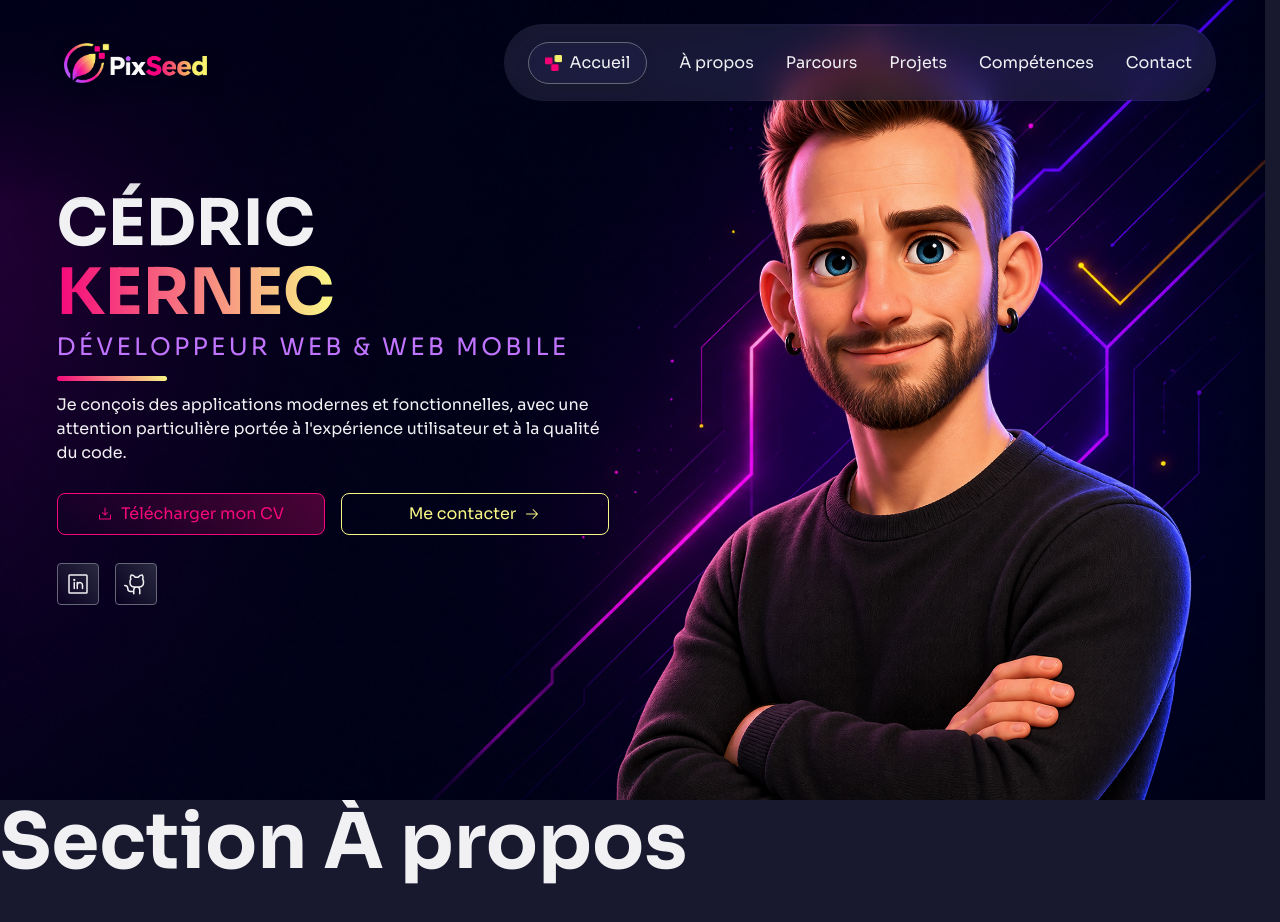
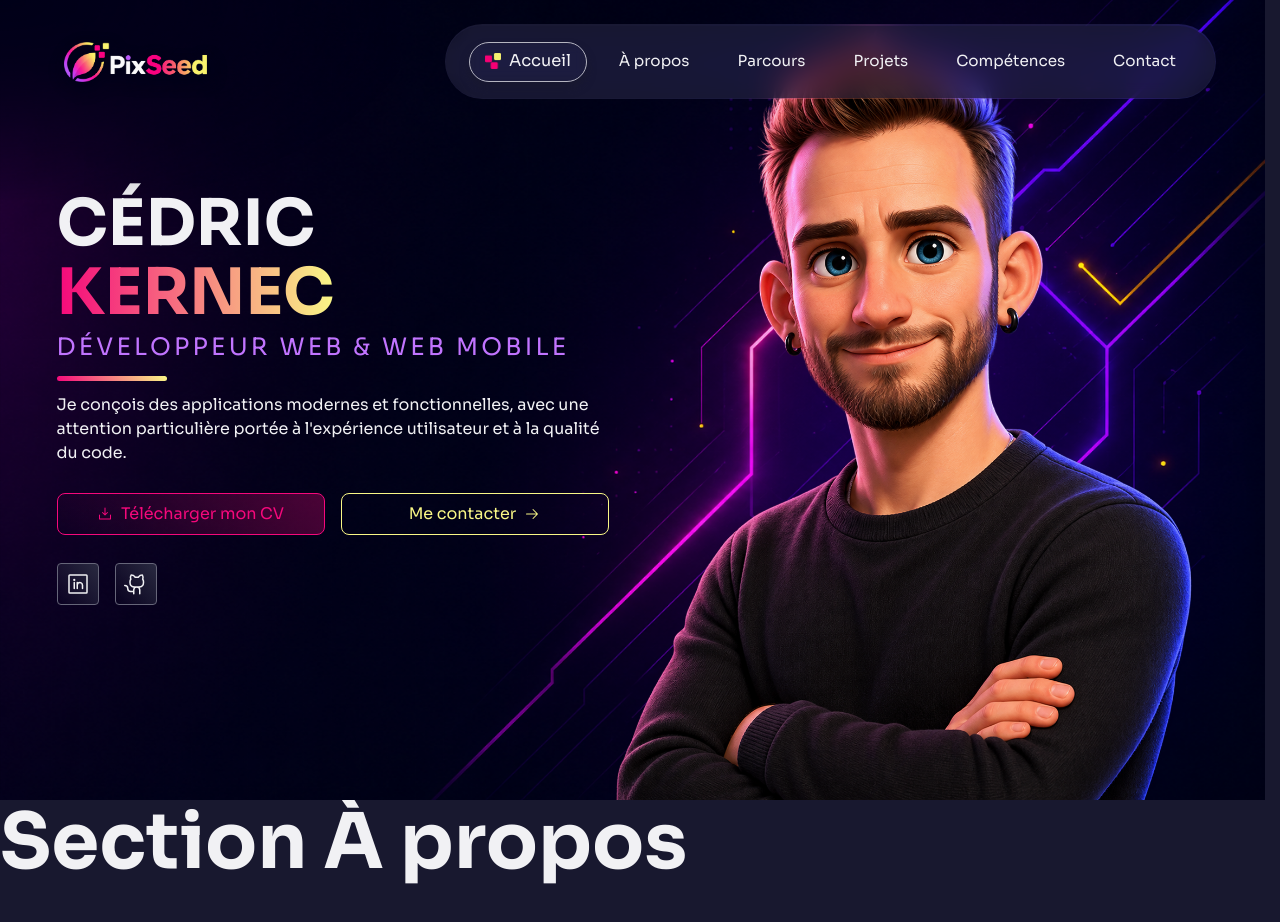
Before and after one commit to pixseed/portfolio-cedric-kernec, a React (Vite) app: page / in a window 1280 px wide. Shown: the top 922 px of the page. Built offline with nearby package versions, Linux system fonts and the light colour scheme.

Commit message:
feat: finaliser la navigation desktop et mettre à jour les tokens de design system

```diff
--- a/src/components/Navbar/Navbar.tsx
+++ b/src/components/Navbar/Navbar.tsx
@@ -18,7 +18,12 @@ import { useEffect, useState, useRef } from "react";
 export default function Navbar() {
   const [isOpen, setIsOpen] = useState(false);
   const [activeSection, setActiveSection] = useState("home");
+  const [activeIndicatorStyle, setActiveIndicatorStyle] = useState({
+    left: 0,
+    width: 0,
+  });
   const navbarRef = useRef<HTMLElement>(null);
+  const desktopMenuRef = useRef<HTMLUListElement>(null);
 
   function handleMenuToggle() {
     setIsOpen((prev) => !prev);
@@ -61,12 +66,18 @@ export default function Navbar() {
     };
   }, [isOpen]);
 
+  /*
+   * Observe les sections de la page afin de :
+   * - identifier la section actuellement visible ;
+   * - mettre à jour le lien actif dans la navigation ;
+   * - arrêter l'observation au démontage du composant.
+   */
   useEffect(() => {
     const sections = document.querySelectorAll("section");
     const observer = new IntersectionObserver(
       (entries) => {
         entries.forEach((entry) => {
-          if (entry.isIntersecting) {
+          if (entry.intersectionRatio >= 0.5) {
             setActiveSection(entry.target.id);
           }
         });
@@ -84,6 +95,47 @@ export default function Navbar() {
       observer.disconnect();
     };
   }, []);
+
+  /*
+   * Positionne l'indicateur visuel sur le lien actif :
+   * - récupère les dimensions du lien actif ;
+   * - calcule sa position par rapport au menu ;
+   * - adapte la position et la largeur de l'indicateur.
+   */
+  useEffect(() => {
+    const menu = desktopMenuRef.current;
+
+    if (!menu) return;
+
+    const activeLink = menu.querySelector(`a[href="#${activeSection}"]`);
+
+    if (!activeLink) return;
+
+    function updateIndicator(
+      menuElement: HTMLUListElement,
+      activeLinkElement: Element,
+    ) {
+      const activeLinkRect = activeLinkElement.getBoundingClientRect();
+      const menuRect = menuElement.getBoundingClientRect();
+
+      setActiveIndicatorStyle({
+        left: activeLinkRect.left - menuRect.left,
+        width: activeLinkRect.width,
+      });
+    }
+
+    updateIndicator(menu, activeLink);
+
+    const resizeObserver = new ResizeObserver(() => {
+      updateIndicator(menu, activeLink);
+    });
+
+    resizeObserver.observe(activeLink);
+
+    return () => {
+      resizeObserver.disconnect();
+    };
+  }, [activeSection]);
 
   return (
     <nav
@@ -146,41 +198,67 @@ export default function Navbar() {
         </li>
       </ul>
 
-      <ul className={styles.desktopMenu}>
+      <ul ref={desktopMenuRef} className={styles.desktopMenu}>
+        <li
+          className={styles.activeIndicator}
+          aria-hidden="true"
+          style={{
+            left: activeIndicatorStyle.left,
+            width: activeIndicatorStyle.width,
+          }}
+        />
         <li>
-          <a href="#home" className={activeSection === "home" ? styles.active : ""}>
-            {activeSection === "home" && <img src={pixelsLogo} alt="" />}
-            Accueil
+          <a
+            href="#home"
+            className={activeSection === "home" ? styles.active : ""}
+          >
+            <img src={pixelsLogo} alt="" className={styles.pixelsLogo} />
+            <span>Accueil</span>
           </a>
         </li>
         <li>
-          <a href="#about" className={activeSection === "about" ? styles.active : ""}>
-            {activeSection === "about" && <img src={pixelsLogo} alt="" />}
-            À propos
+          <a
+            href="#about"
+            className={activeSection === "about" ? styles.active : ""}
+          >
+            <img src={pixelsLogo} alt="" className={styles.pixelsLogo} />
+            <span>À propos</span>
           </a>
         </li>
         <li>
-          <a href="#journey" className={activeSection === "journey" ? styles.active : ""}>
-            {activeSection === "journey" && <img src={pixelsLogo} alt="" />}
-            Parcours
+          <a
+            href="#journey"
+            className={activeSection === "journey" ? styles.active : ""}
+          >
+            <img src={pixelsLogo} alt="" className={styles.pixelsLogo} />
+            <span>Parcours</span>
           </a>
         </li>
         <li>
-          <a href="#projects" className={activeSection === "projects" ? styles.active : ""}>
-            {activeSection === "projects" && <img src={pixelsLogo} alt="" />}
-            Projets
+          <a
+            href="#projects"
+            className={activeSection === "projects" ? styles.active : ""}
+          >
+            <img src={pixelsLogo} alt="" className={styles.pixelsLogo} />
+            <span>Projets</span>
           </a>
         </li>
         <li>
-          <a href="#skills" className={activeSection === "skills" ? styles.active : ""}>
-            {activeSection === "skills" && <img src={pixelsLogo} alt="" />}
-            Compétences
+          <a
+            href="#skills"
+            className={activeSection === "skills" ? styles.active : ""}
+          >
+            <img src={pixelsLogo} alt="" className={styles.pixelsLogo} />
+            <span>Compétences</span>
           </a>
         </li>
         <li>
-          <a href="#contact" className={activeSection === "contact" ? styles.active : ""}>
-            {activeSection === "contact" && <img src={pixelsLogo} alt="" />}
-            Contact
+          <a
+            href="#contact"
+            className={activeSection === "contact" ? styles.active : ""}
+          >
+            <img src={pixelsLogo} alt="" className={styles.pixelsLogo} />
+            <span>Contact</span>
           </a>
         </li>
       </ul>
--- a/src/components/Navbar/navbar.module.scss
+++ b/src/components/Navbar/navbar.module.scss
@@ -1,5 +1,8 @@
 @use "../../styles/abstracts/variables" as vars;
 @use "../../styles/abstracts/mixins" as mixins;
+
+$desktop-link-height: 40px;
+$mobile-bubble-size: 72px;
 
 /* ==========================================
  * Styles communs
@@ -59,7 +62,7 @@
 .menu {
     position: absolute;
     left: 50%;
-    bottom: calc(100% - (vars.$bubble-size / 2));
+    bottom: calc(100% - ($mobile-bubble-size / 2));
     transform: translateX(-50%);
 
     width: 300px;
@@ -69,24 +72,28 @@
     pointer-events: none;
     list-style: none;
 
-    transition: visibility 0s linear 0.5s;
+    transition: visibility 0s linear vars.$transition-duration-slow;
 
     li {
         position: absolute;
         left: 50%;
         bottom: 0;
 
-        width: vars.$bubble-size;
-        height: vars.$bubble-size;
+        width: $mobile-bubble-size;
+        height: $mobile-bubble-size;
 
         transform: translateX(-50%) scale(0.7);
         opacity: 0;
 
         transition:
-            left 0.35s cubic-bezier(0.22, 1, 0.36, 1),
-            bottom 0.35s cubic-bezier(0.22, 1, 0.36, 1),
-            transform 0.35s cubic-bezier(0.22, 1, 0.36, 1),
-            opacity 0.2s ease;
+            left vars.$transition-duration-default
+                vars.$transition-easing-smooth,
+            bottom vars.$transition-duration-default
+                vars.$transition-easing-smooth,
+            transform vars.$transition-duration-default
+                vars.$transition-easing-smooth,
+            opacity vars.$transition-duration-fast
+                vars.$transition-easing-default;
     }
 
     a {
@@ -99,7 +106,7 @@
         height: 100%;
         gap: vars.$spacing-1;
 
-        color: vars.$neutral-100;
+        color: vars.$text-primary;
 
         @include mixins.glass-surface($radius: vars.$radius-full);
     }
@@ -141,14 +148,14 @@
 
     li:nth-child(2) {
         left: 34.6%;
-        bottom: calc(100% - vars.$bubble-size);
+        bottom: calc(100% - $mobile-bubble-size);
 
         transition-delay: 0.05s;
     }
 
     li:nth-child(3) {
         left: 65.4%;
-        bottom: calc(100% - vars.$bubble-size);
+        bottom: calc(100% - $mobile-bubble-size);
 
         transition-delay: 0.1s;
     }
@@ -175,10 +182,10 @@
     align-items: center;
     justify-content: center;
 
-    height: vars.$bubble-size;
-    width: vars.$bubble-size;
+    height: $mobile-bubble-size;
+    width: $mobile-bubble-size;
 
-    color: vars.$neutral-100;
+    color: vars.$text-primary;
     border: none;
 
     z-index: 2;
@@ -194,7 +201,7 @@
     flex-direction: column;
     align-items: center;
     justify-content: center;
-    color: vars.$neutral-100;
+    color: vars.$text-primary;
 
     img {
         height: 2rem;
@@ -207,19 +214,22 @@
  * ========================================== */
 .desktopMenu {
     display: none;
+    position: relative;
+
     align-items: center;
-    gap: vars.$spacing-8;
+    gap: vars.$spacing-4;
+
     list-style: none;
     padding-inline-start: 0;
 }
 
-@media (min-width: 1080px) {
+@media (min-width: vars.$breakpoint-desktop) {
     .navbar {
         position: relative;
         inset: auto;
-        padding: 0;
         font-size: initial;
 
+        padding-block: 0;
         padding-inline: vars.$spacing-6;
 
         &::before,
@@ -233,7 +243,7 @@
 
         a,
         a:hover {
-            color: vars.$neutral-100;
+            color: vars.$text-primary;
         }
 
         a {
@@ -241,37 +251,80 @@
 
             display: flex;
             align-items: center;
-            gap: vars.$spacing-2;
 
-            &::after {
-                content: "";
-                position: absolute;
-                left: 0;
-                bottom: -8px;
+            height: $desktop-link-height;
+            padding-block: vars.$spacing-2;
+            padding-inline: vars.$spacing-4;
 
-                height: 5px;
-                width: 100%;
+            border-bottom: vars.$border-width-default solid transparent;
             border-radius: vars.$radius-full;
 
-                background: linear-gradient(
-                    to right,
-                    vars.$primary,
-                    vars.$accent
-                );
+            line-height: 1;
+            font-size: 0.95rem;
 
-                transform: scaleX(0);
-                transition: transform 0.25s ease-in-out;
+            transition:
+                border-color vars.$transition-duration-fast
+                    vars.$transition-easing-default,
+                background vars.$transition-duration-fast
+                    vars.$transition-easing-default,
+                font-size vars.$transition-duration-default
+                    vars.$transition-easing-default;
+
+            &.active {
+                font-size: 1.02rem;
             }
 
-            img {
-                height: 16px;
-                width: auto;
+            &:not(.active):hover,
+            &:not(.active):focus-visible {
+                border-color: vars.$border-default;
+                background: linear-gradient(
+                    to top,
+                    rgba(vars.$neutral-100, 0.2) 0%,
+                    rgba(vars.$neutral-100, 0.15) 10%,
+                    rgba(vars.$neutral-100, 0.1) 30%,
+                    transparent 60%
+                );
             }
 
-            &.active {
-                padding: vars.$spacing-2 vars.$spacing-4;
+            &:focus-visible {
+                outline: none;
+            }
+        }
+    }
 
-                border: vars.$border-width-default solid vars.$border-default;
+    .pixelsLogo {
+        width: 0;
+        height: 1rem;
+        margin-inline-end: 0;
+
+        opacity: 0;
+        overflow: hidden;
+        flex-shrink: 0;
+
+        transform: scale(0.6);
+
+        transition:
+            width vars.$transition-duration-default
+                vars.$transition-easing-default,
+            opacity vars.$transition-duration-fast
+                vars.$transition-easing-default,
+            transform vars.$transition-duration-default
+                vars.$transition-easing-default;
+    }
+
+    .active .pixelsLogo {
+        width: 1rem;
+        margin-inline-end: vars.$spacing-2;
+        opacity: 1;
+        transform: scale(1);
+    }
+
+    .activeIndicator {
+        position: absolute;
+
+        height: $desktop-link-height;
+
+        border: vars.$border-width-default solid vars.$border-light;
         border-radius: vars.$radius-full;
 
         background: rgba(vars.$neutral-700, 0.35);
@@ -280,18 +333,14 @@
         -webkit-backdrop-filter: blur(6px) saturate(1.4);
 
         box-shadow: 0 6px 8px vars.$neutral-800;
-            }
+
+        transition:
+            left 1s vars.$transition-easing-smooth,
+            width 0.8s vars.$transition-easing-smooth;
+
+        pointer-events: none;
     }
 
-        a:focus-visible {
-            outline: none;
-        }
-
-        a:not(.active):hover::after,
-        a:not(.active):focus-visible::after {
-            transform: scaleX(1);
-        }
-    }
     .mainLink,
     .menuToggle,
     .menu {
--- a/src/styles/abstracts/_mixins.scss
+++ b/src/styles/abstracts/_mixins.scss
@@ -28,7 +28,7 @@
     }
 
     &::after {
-        inset: 1.5px;
+        inset: vars.$border-width-default;
         z-index: -1;
 
         background: rgba(vars.$neutral-800, 0.65);
--- a/src/styles/abstracts/_variables.scss
+++ b/src/styles/abstracts/_variables.scss
@@ -23,6 +23,7 @@ $text-primary: $neutral-100;
 $text-secondary: $neutral-300;
 
 $border-default: $neutral-500;
+$border-light: $neutral-300;
 
 $action-primary: $primary;
 $action-secondary: $secondary;
@@ -52,9 +53,19 @@ $container-max-width: 1200px;
 $container-padding-inline: $spacing-6;
 $layout-padding-block: $spacing-6;
 
+// Typography
+$font-primary: "Sora", sans-serif;
+$font-code: "JetBrains Mono", monospace;
+
+// Breakpoints
+$breakpoint-mobile-lg: 560px;
+$breakpoint-tablet: 768px;
+$breakpoint-desktop: 1080px;
+
 // Motion
 $transition-duration-fast: 0.2s;
+$transition-duration-default: 0.35s;
+$transition-duration-slow: 0.5s;
+
 $transition-easing-default: ease;
-
-// Components
-$bubble-size: 72px;
+$transition-easing-smooth: cubic-bezier(0.22, 1, 0.36, 1);
--- a/src/styles/base/_typographies.scss
+++ b/src/styles/base/_typographies.scss
@@ -1,3 +1,5 @@
+@use "../abstracts/variables" as vars;
+
 /* ==========================================
  * Typographies
  * ========================================== */
@@ -46,11 +48,8 @@
 
 /* ========================================== */
 
-$font-primary: "Sora", sans-serif;
-$font-code: "JetBrains Mono", monospace;
-
 body {
-    font-family: $font-primary;
+    font-family: vars.$font-primary;
     font-size: 1rem;
     font-weight: 400;
 }
@@ -99,5 +98,5 @@ small {
 }
 
 code {
-    font-family: $font-code;
+    font-family: vars.$font-code;
 }
```
Also changed, not shown: src/components/ActionLink/actionLink.module.scss (+13 -13 lines), src/sections/Hero/hero.module.scss (+4 -4 lines). Lines whose indentation alone changed are shown as unchanged.
